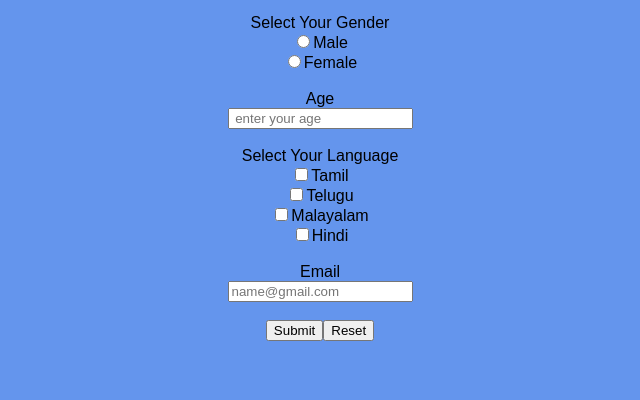
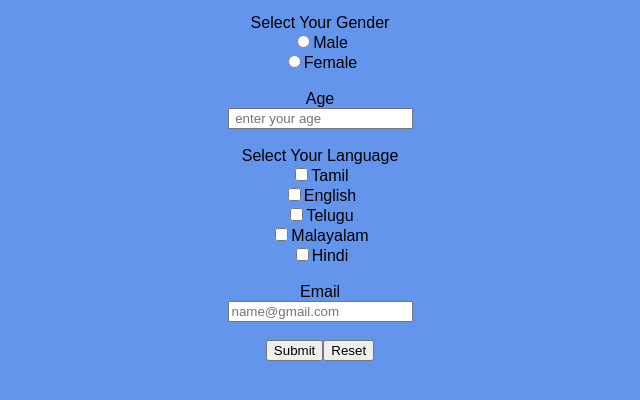
Before and after one commit to akarshsk/registration, a Django app: page / in a window 1280 px wide. Shown: the part 195-595 px from the top of the page, without its empty margins (320-960 px from the left). Run offline with Django 4.2, Linux system fonts and the light colour scheme.

Commit message:
minorchange

```diff
--- a/app1/templates/app1/index.html
+++ b/app1/templates/app1/index.html
@@ -26,6 +26,7 @@
 <br>
 <center><font face="arial"><label for="">Select Your Language</label></font></center>
 <center><font face="arial"><input type="checkbox">Tamil</font></center>
+<center><font face="arial"><input type="checkbox">English</font></center>
 <center><font face="arial"><input type="checkbox">Telugu</font></center>
 <center><font face="arial"><input type="checkbox">Malayalam</font></center>
 <center><font face="arial"><input type="checkbox">Hindi</font></center>
```
